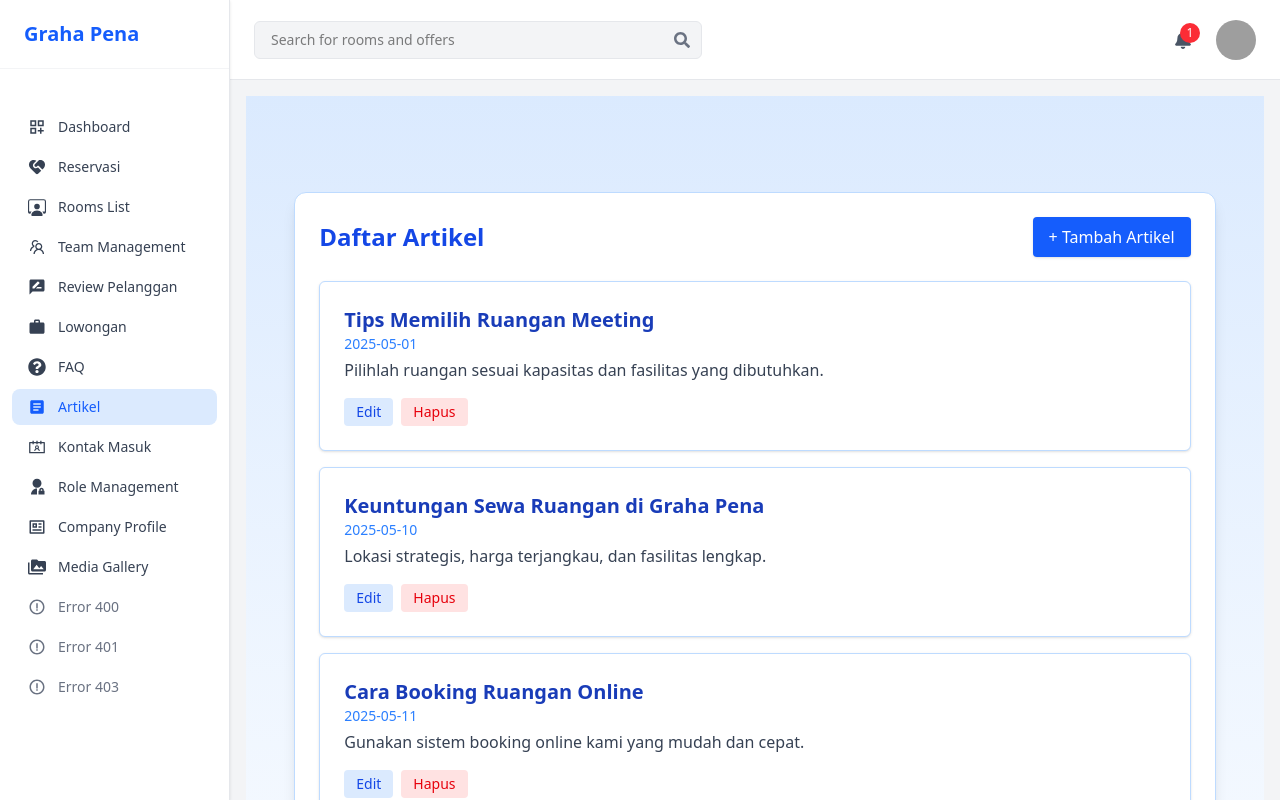
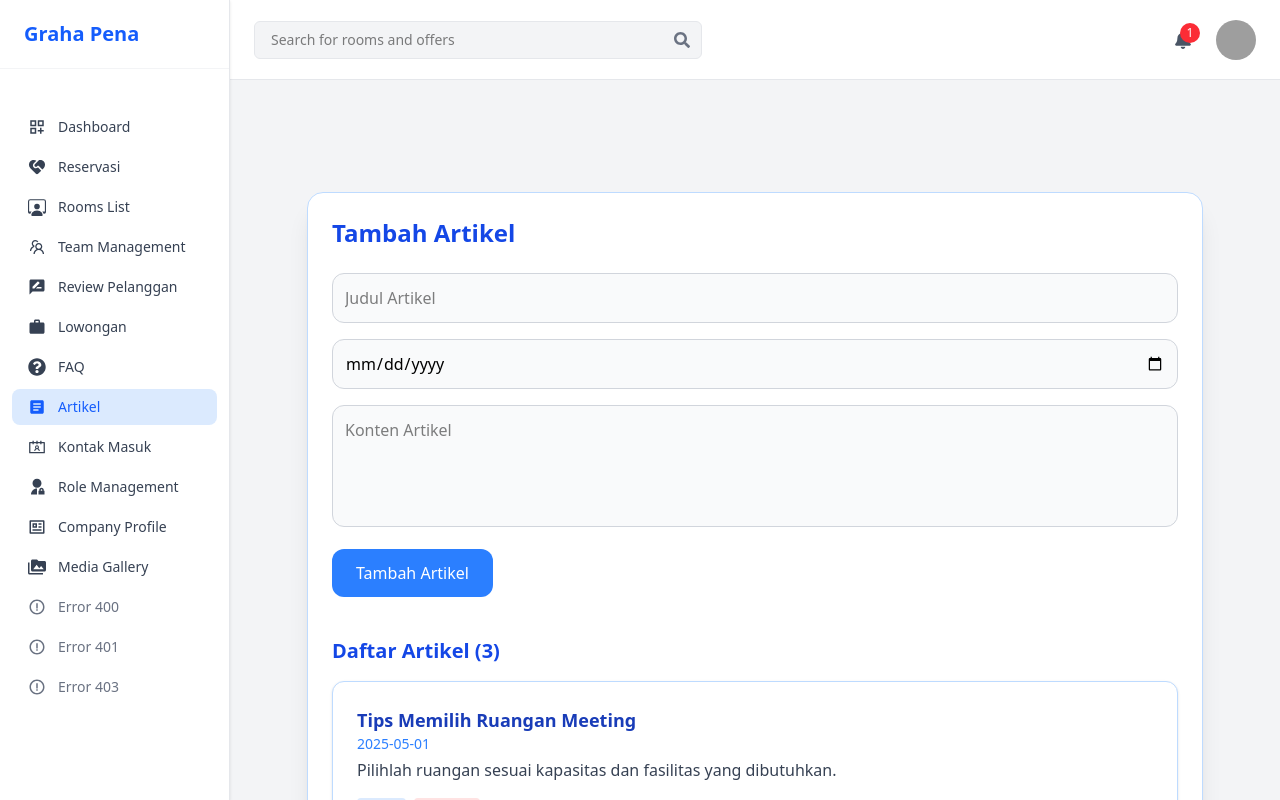
Before and after one commit to DionMarbun/Project-BPF, a React (Vite) app: page /ArtikelCrud in a window 1280 px wide. Shown: the top 800 px of the page. Built offline with nearby package versions, Linux system fonts and the light colour scheme; grey boxes are pictures that could not be loaded.

Commit message:
Perbaikan Artikel

```diff
--- a/src/pages/ArtikelCrud.jsx
+++ b/src/pages/ArtikelCrud.jsx
@@ -17,16 +17,6 @@ const ArtikelListWithEdit = () => {
       konten: "Gunakan sistem booking online kami yang mudah dan cepat.",
       tanggal: "2025-05-11",
     },
-    {
-      judul: "5 Alasan Mengapa Anda Harus Gunakan Graha Pena",
-      konten: "Fasilitas modern, lokasi strategis, dan layanan profesional.",
-      tanggal: "2025-05-12",
-    },
-    {
-      judul: "Panduan Menyiapkan Acara Seminar",
-      konten: "Siapkan rundown, undangan, dan perlengkapan presentasi.",
-      tanggal: "2025-05-16",
-    },
   ]);
 
   const [editIndex, setEditIndex] = useState(null);
@@ -37,10 +27,12 @@ const ArtikelListWithEdit = () => {
   });
 
   const handleDelete = (index) => {
-    const confirm = window.confirm("Yakin ingin menghapus artikel ini?");
-    if (confirm) {
-      const filtered = artikelList.filter((_, i) => i !== index);
-      setArtikelList(filtered);
+    if (confirm("Yakin ingin menghapus artikel ini?")) {
+      setArtikelList(artikelList.filter((_, i) => i !== index));
+      if (editIndex === index) {
+        setEditIndex(null);
+        setEditData({ judul: "", konten: "", tanggal: "" });
+      }
     }
   };
 
@@ -54,51 +46,104 @@ const ArtikelListWithEdit = () => {
     setEditData((prev) => ({ ...prev, [name]: value }));
   };
 
-  const handleUpdate = () => {
-    const updatedList = [...artikelList];
-    updatedList[editIndex] = editData;
-    setArtikelList(updatedList);
+  const handleSubmit = (e) => {
+    e.preventDefault();
+    const updated = [...artikelList];
+    if (editIndex !== null) {
+      updated[editIndex] = editData;
+    } else {
+      updated.push(editData);
+    }
+    setArtikelList(updated);
+    setEditData({ judul: "", konten: "", tanggal: "" });
     setEditIndex(null);
   };
 
   const handleCancel = () => {
+    setEditData({ judul: "", konten: "", tanggal: "" });
     setEditIndex(null);
   };
 
   return (
-    <div className="bg-gradient-to-b from-blue-100 via-blue-50 to-white p-6 pt-24 min-h-screen">
-      <div className="bg-white rounded-xl shadow-lg p-6 w-[95%] mx-auto border border-blue-200">
-        <div className="flex justify-between items-center mb-6">
-          <h2 className="text-2xl font-bold text-blue-700">Daftar Artikel</h2>
-          <button className="bg-blue-600 text-white px-4 py-2 rounded hover:bg-blue-700 shadow-sm">
-            + Tambah Artikel
-          </button>
-        </div>
+    <div className="bg-gray-100 p-6 pt-24 min-h-screen">
+      <div className="bg-white rounded-2xl shadow-xl p-6 w-full max-w-4xl mx-auto border border-blue-200">
+        <h2 className="text-2xl font-bold text-blue-700 mb-6">
+          {editIndex !== null ? "Edit Artikel" : "Tambah Artikel"}
+        </h2>
 
+        <form onSubmit={handleSubmit} className="space-y-4 mb-10">
+          <input
+            type="text"
+            name="judul"
+            value={editData.judul}
+            onChange={handleChange}
+            required
+            placeholder="Judul Artikel"
+            className="w-full p-3 bg-gray-50 rounded-xl border border-gray-300"
+          />
+          <input
+            type="date"
+            name="tanggal"
+            value={editData.tanggal}
+            onChange={handleChange}
+            required
+            className="w-full p-3 bg-gray-50 rounded-xl border border-gray-300"
+          />
+          <textarea
+            name="konten"
+            value={editData.konten}
+            onChange={handleChange}
+            required
+            placeholder="Konten Artikel"
+            rows="4"
+            className="w-full p-3 bg-gray-50 rounded-xl border border-gray-300 resize-none"
+          ></textarea>
+          <div className="flex gap-2">
+            {editIndex !== null && (
+              <button
+                type="button"
+                onClick={handleCancel}
+                className="px-6 py-3 bg-gray-300 text-black rounded-xl hover:bg-gray-400"
+              >
+                Batal
+              </button>
+            )}
+            <button
+              type="submit"
+              className="px-6 py-3 bg-blue-500 text-white rounded-xl hover:bg-blue-600"
+            >
+              {editIndex !== null ? "Simpan Perubahan" : "Tambah Artikel"}
+            </button>
+          </div>
+        </form>
+
+        <h3 className="text-xl font-semibold text-blue-700 mb-4">
+          Daftar Artikel ({artikelList.length})
+        </h3>
         {artikelList.length === 0 ? (
-          <p className="text-blue-500">Belum ada artikel ditambahkan.</p>
+          <p className="text-gray-500">Belum ada artikel ditambahkan.</p>
         ) : (
           <ul className="space-y-4">
             {artikelList.map((item, index) => (
               <li
                 key={index}
-                className="border border-blue-200 rounded-md p-6 shadow-sm w-full bg-white"
+                className="bg-white border border-blue-200 rounded-xl p-6 shadow-sm"
               >
-                <h3 className="text-xl font-semibold text-blue-800">
+                <h4 className="text-lg font-bold text-blue-800">
                   {item.judul}
-                </h3>
+                </h4>
                 <p className="text-sm text-blue-500 mb-1">{item.tanggal}</p>
                 <p className="text-gray-700 mb-4">{item.konten}</p>
                 <div className="flex gap-2">
                   <button
                     onClick={() => handleEdit(index)}
-                    className="bg-blue-100 text-blue-700 px-3 py-1 rounded text-sm hover:bg-blue-200"
+                    className="bg-blue-100 text-blue-700 px-3 py-1 rounded hover:bg-blue-200 text-sm"
                   >
                     Edit
                   </button>
                   <button
                     onClick={() => handleDelete(index)}
-                    className="bg-red-100 text-red-600 px-3 py-1 rounded text-sm hover:bg-red-200"
+                    className="bg-red-100 text-red-600 px-3 py-1 rounded hover:bg-red-200 text-sm"
                   >
                     Hapus
                   </button>
@@ -108,54 +153,6 @@ const ArtikelListWithEdit = () => {
           </ul>
         )}
       </div>
-
-      {/* Modal Edit */}
-      {editIndex !== null && (
-        <div className="fixed inset-0 bg-black bg-opacity-50 flex items-center justify-center z-50">
-          <div className="bg-white rounded-xl shadow-xl p-6 w-full max-w-md mx-auto border border-blue-200">
-            <h2 className="text-xl font-semibold mb-4 text-blue-700">
-              Edit Artikel
-            </h2>
-            <input
-              type="text"
-              name="judul"
-              value={editData.judul}
-              onChange={handleChange}
-              className="w-full mb-3 p-2 border rounded-md border-blue-300"
-              placeholder="Judul"
-            />
-            <input
-              type="date"
-              name="tanggal"
-              value={editData.tanggal}
-              onChange={handleChange}
-              className="w-full mb-3 p-2 border rounded-md border-blue-300"
-            />
-            <textarea
-              name="konten"
-              value={editData.konten}
-              onChange={handleChange}
-              className="w-full mb-3 p-2 border rounded-md border-blue-300 resize-none"
-              placeholder="Konten artikel"
-              rows={4}
-            ></textarea>
-            <div className="flex justify-end gap-2">
-              <button
-                onClick={handleCancel}
-                className="px-4 py-2 bg-gray-200 rounded hover:bg-gray-300"
-              >
-                Batal
-              </button>
-              <button
-                onClick={handleUpdate}
-                className="px-4 py-2 bg-blue-600 text-white rounded hover:bg-blue-700"
-              >
-                Simpan Perubahan
-              </button>
-            </div>
-          </div>
-        </div>
-      )}
     </div>
   );
 };
--- a/src/pages/CompanyProfile.jsx
+++ b/src/pages/CompanyProfile.jsx
@@ -185,7 +185,7 @@ export default function CompanyProfile() {
           <button
             type="submit"
             disabled={loading}
-            className="px-6 py-3 bg-emerald-600 hover:bg-emerald-700 text-white font-semibold rounded-2xl disabled:opacity-50"
+            className="px-6 py-3 bg-blue-400 hover:bg-blue-600 text-white font-semibold rounded-2xl disabled:opacity-50"
           >
             {loading ? "Menyimpan..." : editingId ? "Perbarui Profil" : "Simpan Profil"}
           </button>
--- a/src/pages/FAQList.jsx
+++ b/src/pages/FAQList.jsx
@@ -10,6 +10,7 @@ const FAQList = () => {
 
   const [form, setForm] = useState({ tanya: "", jawab: "" });
   const [showForm, setShowForm] = useState(false);
+  const [editId, setEditId] = useState(null);
 
   useEffect(() => {
     fetchData();
@@ -36,17 +37,29 @@ const FAQList = () => {
     e.preventDefault();
     try {
       setLoading(true);
-      await FaqAPI.createFaq(form);
-      setSuccess("FAQ berhasil ditambahkan.");
+      if (editId) {
+        await FaqAPI.updateFaq(editId, form);
+        setSuccess("FAQ berhasil diperbarui.");
+      } else {
+        await FaqAPI.createFaq(form);
+        setSuccess("FAQ berhasil ditambahkan.");
+      }
       setForm({ tanya: "", jawab: "" });
+      setEditId(null);
       setShowForm(false);
       fetchData();
     } catch (err) {
-      setError("Gagal menambahkan FAQ.");
+      setError("Gagal menyimpan FAQ.");
     } finally {
       setLoading(false);
       setTimeout(() => setSuccess(""), 3000);
     }
+  };
+
+  const handleEdit = (item) => {
+    setForm({ tanya: item.tanya, jawab: item.jawab });
+    setEditId(item.id);
+    setShowForm(true);
   };
 
   const filtered = data.filter((item) =>
@@ -71,8 +84,12 @@ const FAQList = () => {
 
         <div className="mb-6">
           <button
-            className="bg-blue-600 text-white px-4 py-2 rounded-lg hover:bg-blue-700 transition"
-            onClick={() => setShowForm(!showForm)}
+            className="bg-blue-400 text-white px-4 py-2 rounded-lg hover:bg-blue-500 transition"
+            onClick={() => {
+              setShowForm(!showForm);
+              setForm({ tanya: "", jawab: "" });
+              setEditId(null);
+            }}
           >
             {showForm ? "Tutup Form" : "Tambah FAQ"}
           </button>
@@ -100,9 +117,13 @@ const FAQList = () => {
             <button
               type="submit"
               disabled={loading}
-              className="bg-blue-600 text-white px-6 py-3 rounded-lg hover:bg-blue-700 transition"
+              className="bg-blue-500 text-white px-6 py-3 rounded-lg hover:bg-blue-600 transition"
             >
-              {loading ? "Menyimpan..." : "Simpan FAQ"}
+              {loading
+                ? "Menyimpan..."
+                : editId
+                ? "Simpan Perubahan"
+                : "Simpan FAQ"}
             </button>
           </form>
         )}
@@ -123,15 +144,18 @@ const FAQList = () => {
                 </tr>
               </thead>
               <tbody>
-                {filtered.map((item, idx) => (
+                {filtered.map((item) => (
                   <tr
-                    key={idx}
+                    key={item.id}
                     className="border-t border-blue-100 hover:bg-blue-50 transition"
                   >
                     <td className="p-4 text-blue-800">{item.tanya}</td>
                     <td className="p-4 text-gray-700">{item.jawab}</td>
                     <td className="p-4">
-                      <button className="bg-blue-100 text-blue-600 px-3 py-1 rounded-md text-sm hover:bg-blue-200 mr-2 transition">
+                      <button
+                        className="bg-blue-100 text-blue-600 px-3 py-1 rounded-md text-sm hover:bg-blue-200 mr-2 transition"
+                        onClick={() => handleEdit(item)}
+                      >
                         Edit
                       </button>
                       <button
--- a/src/pages/KontakMasuk.jsx
+++ b/src/pages/KontakMasuk.jsx
@@ -154,7 +154,7 @@ export default function KontakMasuk() {
           <button
             type="submit"
             disabled={loading}
-            className="px-6 py-3 bg-blue-600 hover:bg-blue-700 text-white font-semibold rounded-2xl disabled:opacity-50"
+            className="px-6 py-3 bg-blue-400 hover:bg-blue-600 text-white font-semibold rounded-2xl disabled:opacity-50"
           >
             {loading
               ? "Mohon Tunggu..."
--- a/src/pages/MediaGallery.jsx
+++ b/src/pages/MediaGallery.jsx
@@ -130,7 +130,7 @@ export default function MediaGallery() {
           <button
             type="submit"
             disabled={loading}
-            className="px-6 py-3 bg-blue-600 hover:bg-blue-700 text-white font-semibold rounded-2xl disabled:opacity-50"
+            className="px-6 py-3 bg-blue-400 hover:bg-blue-600 text-white font-semibold rounded-2xl disabled:opacity-50"
           >
             {loading ? "Mohon Tunggu..." : "Tambah Media"}
           </button>
--- a/src/pages/Reservasi.jsx
+++ b/src/pages/Reservasi.jsx
@@ -130,7 +130,7 @@ export default function ReservasiAdmin() {
           <h2 className="text-2xl font-semibold">Manajemen Reservasi</h2>
           <button
             onClick={() => setShowForm(!showForm)}
-            className="bg-green-500 hover:bg-green-600 text-white px-4 py-2 rounded-md"
+            className="bg-blue-400 hover:bg-blue-400 text-white px-4 py-2 rounded-md"
           >
             {showForm ? "Tutup Form" : "Tambah Reservasi"}
           </button>
--- a/src/pages/Role.jsx
+++ b/src/pages/Role.jsx
@@ -131,7 +131,7 @@ export default function Role() {
           <button
             type="submit"
             disabled={loading}
-            className="px-6 py-3 bg-blue-600 hover:bg-blue-700 text-white font-semibold rounded-xl transition disabled:opacity-50"
+            className="px-6 py-3 bg-blue-400 hover:bg-blue-600 text-white font-semibold rounded-xl transition disabled:opacity-50"
           >
             {loading ? "Menyimpan..." : "Simpan User"}
           </button>
--- a/src/pages/TeamManagement.jsx
+++ b/src/pages/TeamManagement.jsx
@@ -88,7 +88,7 @@ const TeamManagement = () => {
                 setFormData({ name: "", position: "", photo: "" });
                 setEditId(null); // reset edit mode
               }}
-              className="bg-green-500 hover:bg-green-600 text-white px-4 py-2 rounded-md"
+              className="bg-blue-400 hover:bg-blue-600 text-white px-4 py-2 rounded-md"
             >
               {showForm ? "Tutup Form" : "Tambah Tim"}
             </button>
```
